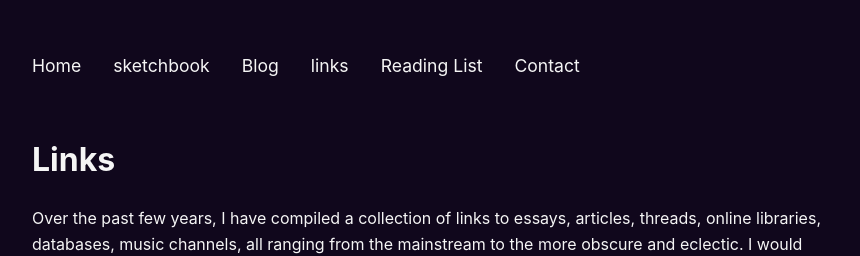
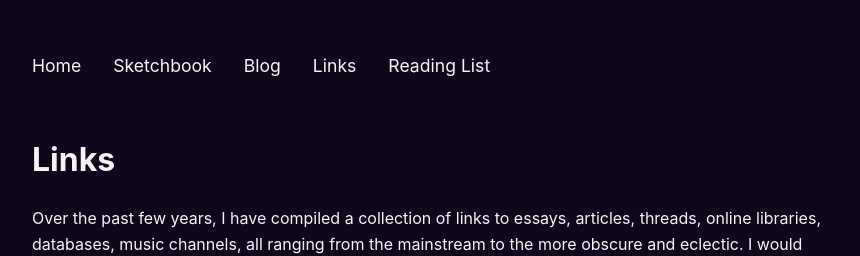
Before and after one commit to yanazuray/waterfalls-of-qaf, a Jekyll site: the page built from Links.md, in a window 1280 px wide and 900 px high. Shown: the top 256 px of the window, without its empty margins (208-1068 px from the left). Built offline with Jekyll 4.4.1, drawn with Linux system fonts in a browser that asks for light colours.

Commit message:
vault backup: 2025-04-28 00:07:53

```diff
--- a/Links.md
+++ b/Links.md
@@ -1,7 +1,7 @@
 ---
 layout: default
-title: links
-permalink: /links/
+title: Links
+permalink: /Links/
 ---
 # Links
 
--- a/_layouts/default.html
+++ b/_layouts/default.html
@@ -29,13 +29,12 @@
 </head>
 <body>
   <nav>
-    <a href="{{ site.baseurl }}/">Home</a>
-    <a href="{{ site.baseurl }}/Sketchbook">sketchbook</a>
-    <a href="{{ site.baseurl }}/Blog">Blog</a>
-    <a href="{{ site.baseurl }}/Links">links</a>
-    <a href="{{ site.baseurl }}/Reading List">Reading List</a>
-    <a href="{{ site.baseurl }}/Contact">Contact</a>
-  </nav>
+  <a href="{{ site.baseurl }}/">Home</a>
+  <a href="{{ site.baseurl }}/Sketchbook">Sketchbook</a>
+  <a href="{{ site.baseurl }}/Blog">Blog</a>
+  <a href="{{ site.baseurl }}/Links">Links</a>
+  <a href="{{ site.baseurl }}/Reading List">Reading List</a>
+</nav>
   <div class="container">
     {{ content }}
   </div>
```
Also changed, not shown: Sketchbook.md (+2 -2 lines).
